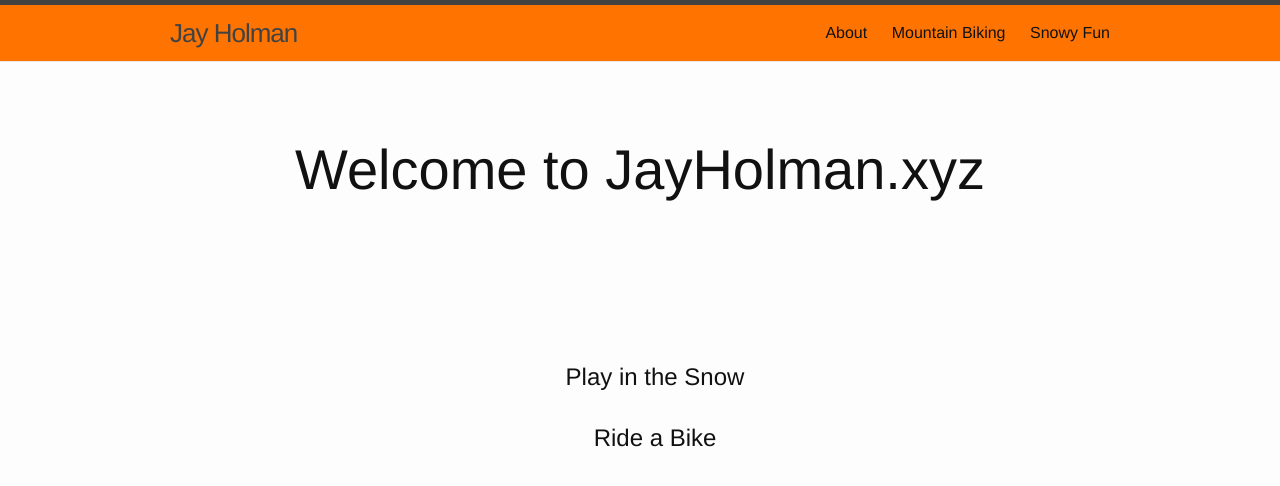
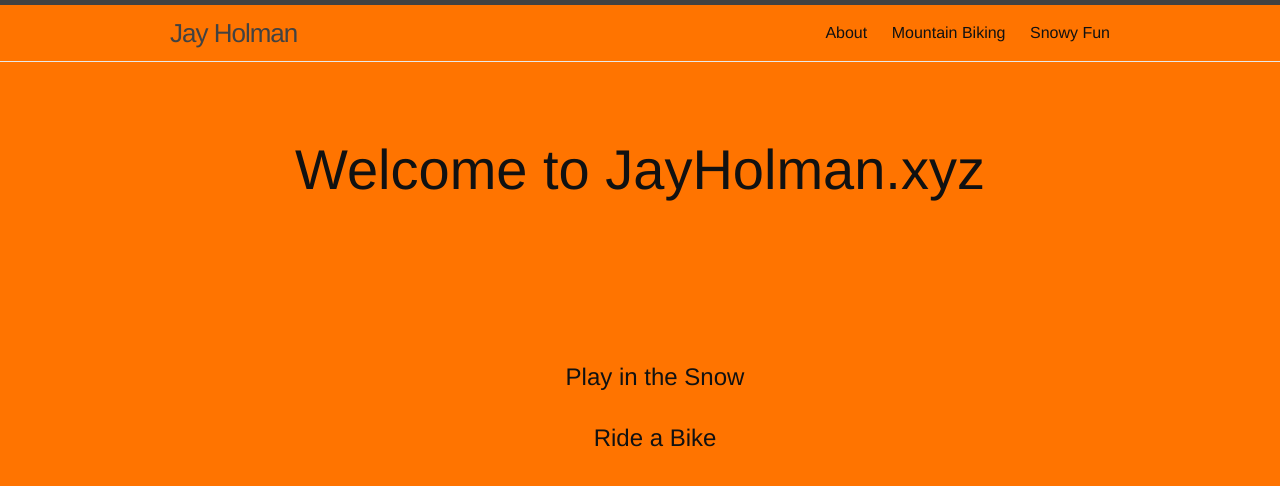
Before and after one commit to jayholman/jayholman.github.io, a Jekyll site: the page built from index.html, in a window 1280 px wide. Shown: the top 486 px of the page. Built offline with Jekyll 4.4.1, drawn with Linux system fonts in a browser that asks for light colours.

Commit message:
Fix all the mobile weirdness

```diff
--- a/_sass/_layout.scss
+++ b/_sass/_layout.scss
@@ -247,9 +247,21 @@
   padding-top: 15px;
   margin: 0 auto;
   text-align: center;}
+  /**
+    * Home Background Color
+  */
+  #homeBody{
+    background-color: $background-highlight;
+  }
 /**
   * Home Background Video
 */
+#welcomeBackVideo{
+  margin-top:-1px;
+  position:fixed;
+  width:100%;
+}
+
 .welcomev2{
   font-weight:  bolder;
   text-align: center;
@@ -286,14 +298,18 @@
   font-weight: 400;
 }
 @include media-query($on-palm) {
+  #homeBody{
+    background-color: #ffffff;
+  }
   .welcomev2 h1{
     font-size: 28px;
   }
   .welcomev2{
-    top: 5%;
+    top: 10%;
+    position: static;
   }
   #welcomeButtons{
-    top: 20%;
+    position: static;
   }
   #welcomeButtons li a{
     font-size: 18px;
--- a/index.html
+++ b/index.html
@@ -1,6 +1,7 @@
 ---
 layout: home
 ---
+<body id="homeBody">
 <div class="welcomev2">
   <h1>Welcome to JayHolman.xyz</h1>
 </div>
@@ -10,7 +11,7 @@
     <li><a href="{{site.baseurl}}/mtb/">Ride a Bike</a></li>
   </ul>
 </div>
-<div style="margin-top:-1px; position:fixed; width:100%;">
+<div id="welcomeBackVideo">
 <script charset="ISO-8859-1" src="//fast.wistia.com/assets/external/E-v1.js" async></script><div class="wistia_responsive_padding" style="padding:56.25% 0 0 0;position:relative;"><div class="wistia_responsive_wrapper" style="height:100%;left:0;position:absolute;top:0;width:100%;"><div class="wistia_embed wistia_async_o3krryh87x videoFoam=true volume=0 playbar=false playButton=false smallPlayButton=false fullscreenButton=false volumeControl=false autoPlay=true" style="height:100%;width:100%">&nbsp;</div></div></div>
 <script>
   window._wq = window._wq || [];
@@ -27,3 +28,4 @@
   });
 </script>
 </div>
+</body>
```
Also changed, not shown: 3 other files.
